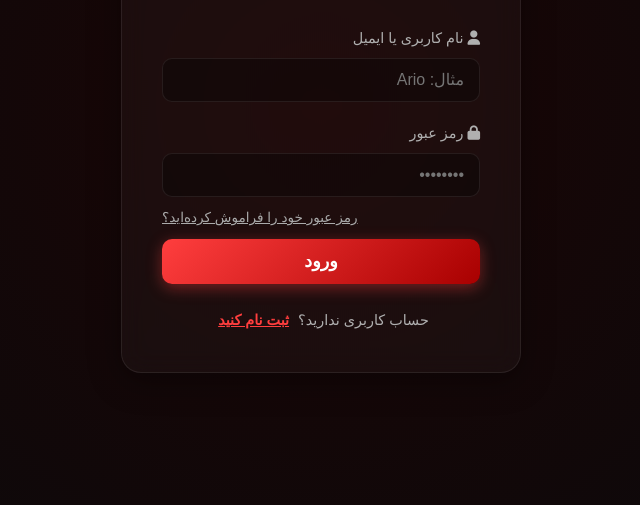
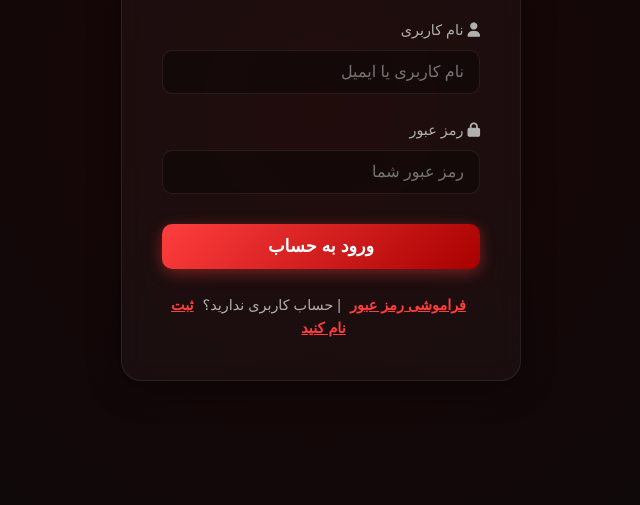
Before and after one commit to skilljava/FlareCloud, a website: page auth.html in a window 1280 px wide. Shown: the part 295-800 px from the top of the page, without its empty margins (319-959 px from the left). Drawn offline with Linux system fonts and the light colour scheme; a small style sheet from the web is missing.

Commit message:
Update auth.html

```diff
--- a/auth.html
+++ b/auth.html
@@ -10,7 +10,7 @@
 
     <style>
         :root {
-            --primary: #ff3e3e; /* قرمز فلیر */
+            --primary: #ff3e3e;
             --primary-glow: rgba(255, 62, 62, 0.4);
             --bg-dark: #0a0a0c;
             --glass-bg: rgba(255, 255, 255, 0.03);
@@ -40,7 +40,6 @@
             background-image: radial-gradient(circle at 50% 50%, #1a0505 0%, #0a0a0c 100%);
         }
 
-        /* --- استایل‌های Glassmorphism --- */
         .glass {
             background: var(--glass-bg);
             backdrop-filter: blur(var(--glass-blur));
@@ -80,9 +79,8 @@
             padding-bottom: 5px;
         }
 
-        /* --- استایل فرم --- */
         .form-group {
-            margin-bottom: 20px;
+            margin-bottom: 25px;
             text-align: right;
         }
 
@@ -105,6 +103,12 @@
             transition: 0.3s;
         }
 
+        /* مهم: name برای ارسال اطلاعات به بک‌اند لازم است */
+        .form-group input[type="text"],
+        .form-group input[type="password"] {
+             font-family: 'Vazirmatn', sans-serif;
+        }
+
         .form-group input:focus {
             border-color: var(--primary);
             box-shadow: 0 0 10px var(--primary-glow);
@@ -113,7 +117,7 @@
         .btn-submit {
             width: 100%;
             padding: 12px;
-            margin-top: 10px;
+            margin-top: 5px;
             border-radius: 10px;
             font-weight: 700;
             cursor: pointer;
@@ -141,6 +145,7 @@
             font-weight: 600;
             margin: 0 5px;
         }
+
     </style>
 </head>
 <body>
@@ -154,25 +159,25 @@
 
         <h2>ورود به پنل کاربری</h2>
 
-        <form action="#" method="POST" onsubmit="alert('درخواست ورود ارسال شد. این یک تمپلیت است و نیاز به بک‌اند واقعی دارد.'); return false;">
+        <form action="/login" method="POST">
 
             <div class="form-group">
-                <label for="username"><i class="fa-solid fa-user"></i> نام کاربری یا ایمیل</label>
-                <input type="text" id="username" placeholder="مثال: Ario" required>
+                <label for="username"><i class="fa-solid fa-user"></i> نام کاربری</label>
+                <input type="text" id="username" name="username" placeholder="نام کاربری یا ایمیل" required>
             </div>
 
             <div class="form-group">
                 <label for="password"><i class="fa-solid fa-lock"></i> رمز عبور</label>
-                <input type="password" id="password" placeholder="••••••••" required>
+                <input type="password" id="password" name="password" placeholder="رمز عبور شما" required>
             </div>
 
-            <a href="#" style="float: left; font-size: 0.85rem; color: #aaa; margin-top: -10px;">رمز عبور خود را فراموش کرده‌اید؟</a>
-
-            <button type="submit" class="btn-submit">ورود</button>
+            <button type="submit" class="btn-submit">ورود به حساب</button>
 
         </form>
 
         <div class="links-footer">
+            <a href="#">فراموشی رمز عبور</a>
+            <span>|</span>
             حساب کاربری ندارید؟
             <a href="register.html">ثبت نام کنید</a>
         </div>
```
